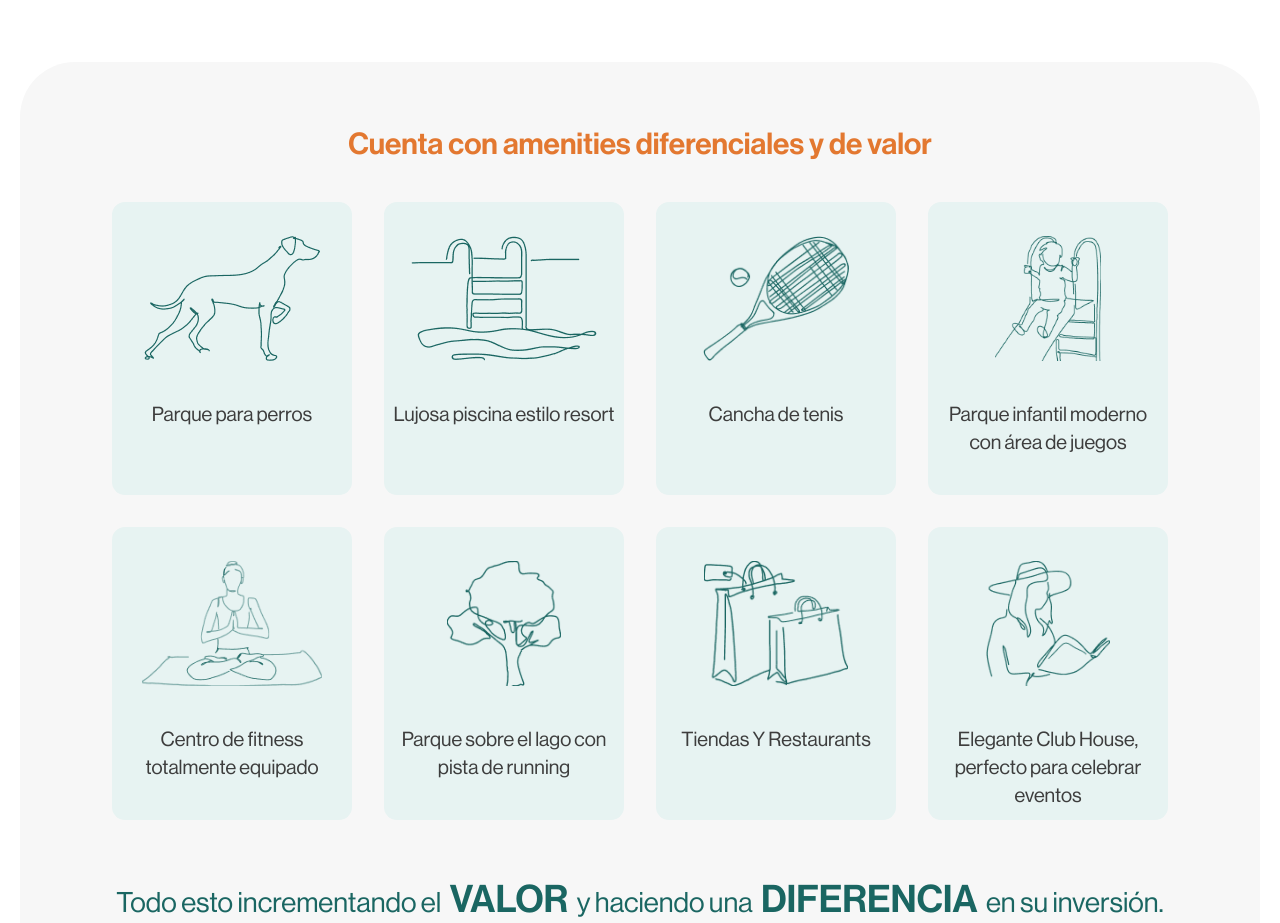
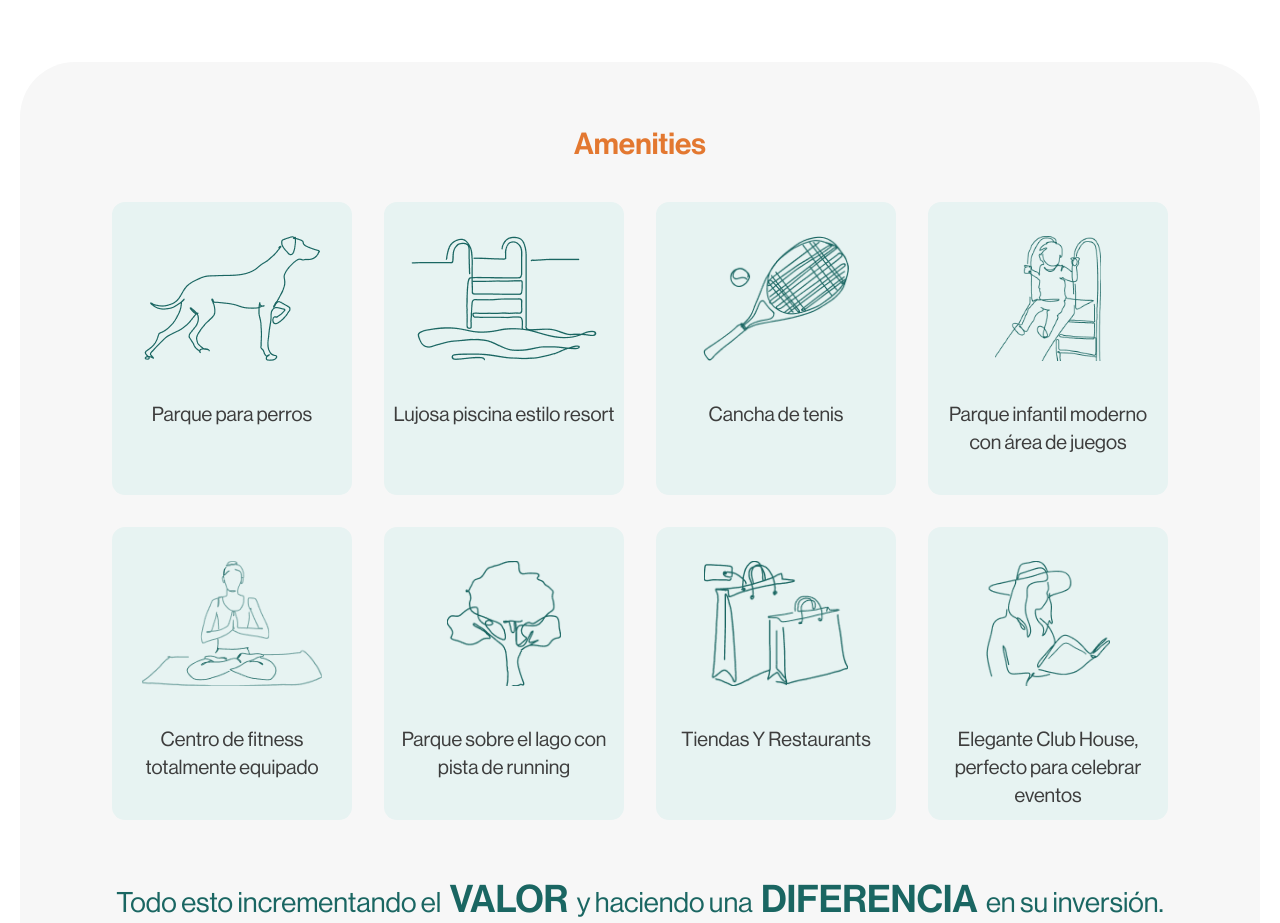
Before and after one commit to Agusmac/MillenialParkDemo, a Next.js app: page / in a window 1280 px wide. Shown: the part 6900-7823 px from the top of the page. Built offline with nearby package versions, Linux system fonts and the light colour scheme.

Commit message:
changed text seventh div

```diff
--- a/components/SeventhDiv.js
+++ b/components/SeventhDiv.js
@@ -8,7 +8,7 @@ export default function SeventhDiv() {
                 de <span className='font-medium'>excelente retorno en dólares</span></h2>
 
             <div className='mx-auto max-w-[1240px] py-10 md:py-16 bg-[#F7F7F7] md:rounded-[55px]'>
-                <h3 className='mx-auto text-center text-[#E37830] font-medium text-3xl mb-10 px-6 md:px-0'>Cuenta con amenities diferenciales y de valor</h3>
+                <h3 className='mx-auto text-center text-[#E37830] font-medium text-3xl mb-10 px-6 md:px-0'>Amenities</h3>
                 <div className='grid grid-cols-2 xl:grid-cols-4 gap-2 sm:gap-8 px-4 sm:px-8 md:px-[92px] mb-8 md:mb-16'>
                     <div className="bg-[#e7f3f2] flex flex-col items-center pt-[34px] rounded-[13px] pb-[34px] sm:pb-0 sm:h-[293px]">
                         <Image className=' h-20 sm:h-[125px] w-auto' alt='mascotas' src='/green-grid/dog.png' width={176} height={125} />
```
